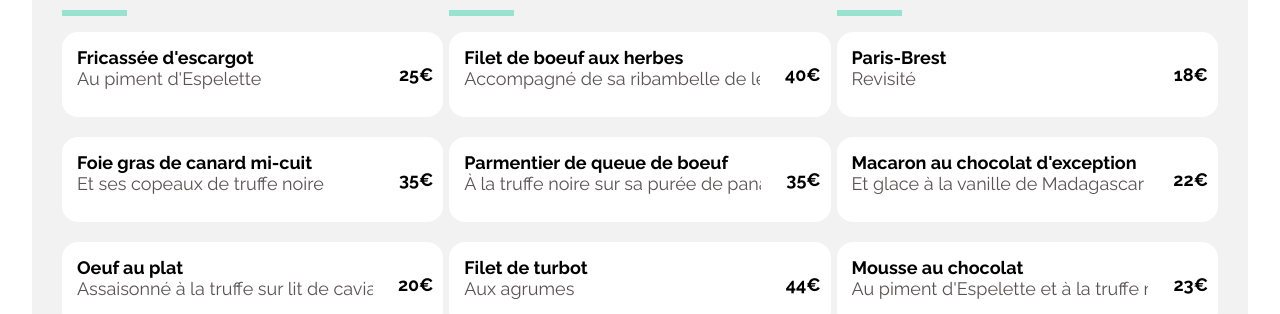
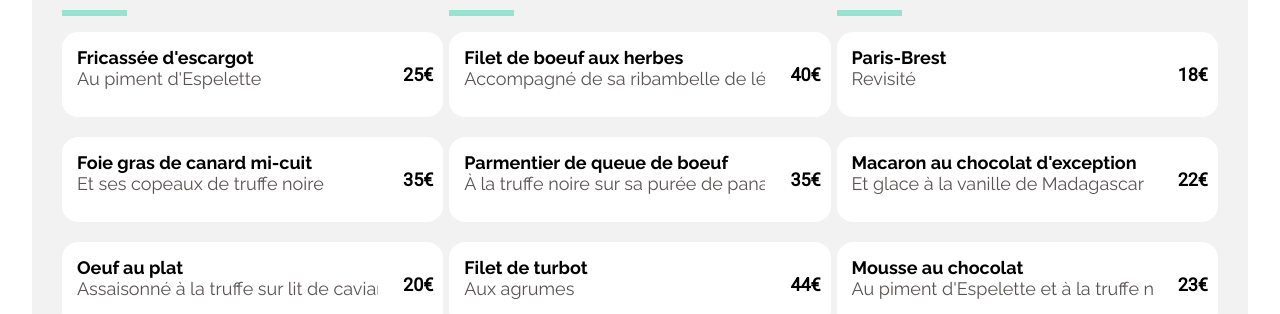
Before and after one commit to taltino/myfood, a plain HTML site: page pages/page1.html in a window 1280 px wide. Shown: the part 511-825 px from the top of the page. Drawn offline with Linux system fonts and the light colour scheme; a web font is replaced by a local one.

Commit message:
rajout font family

```diff
--- a/sass/page.scss
+++ b/sass/page.scss
@@ -177,6 +177,9 @@
   font-weight: bold;
   font-size: 18px;
   font-family: "Roboto", sans-serif;
+  p{
+    font-family: inherit;
+  }
 }
 
 .validation-box {
```
Also changed, not shown: pages/page1.html (+0 -1 lines), sass/page.css, 1 other file.
